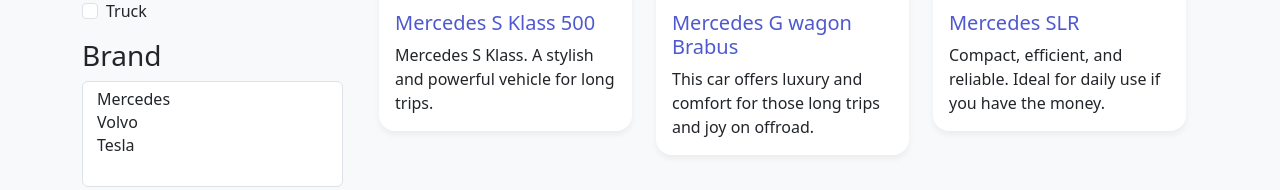
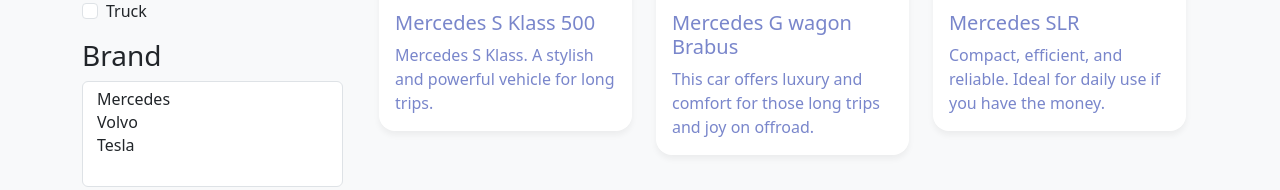
Before and after one commit to alexandru214/IOC-IFR, a plain HTML site: page cars.html in a window 1280 px wide. Shown: the part 650-840 px from the top of the page. Drawn offline with nearby package versions, Linux system fonts and the light colour scheme.

Commit message:
add card-text css

```diff
--- a/styles.css
+++ b/styles.css
@@ -71,9 +71,12 @@
 }
 
 .card-title {
-    color: var(--primary-dark);
+    color: var(--primary-light);
 }
 
+.card-text {
+    color: var(--primary-light);
+}
 /* Buttons Update */
 .btn-primary {
     background: var(--primary);
```
Also changed, not shown: 1 other file.
